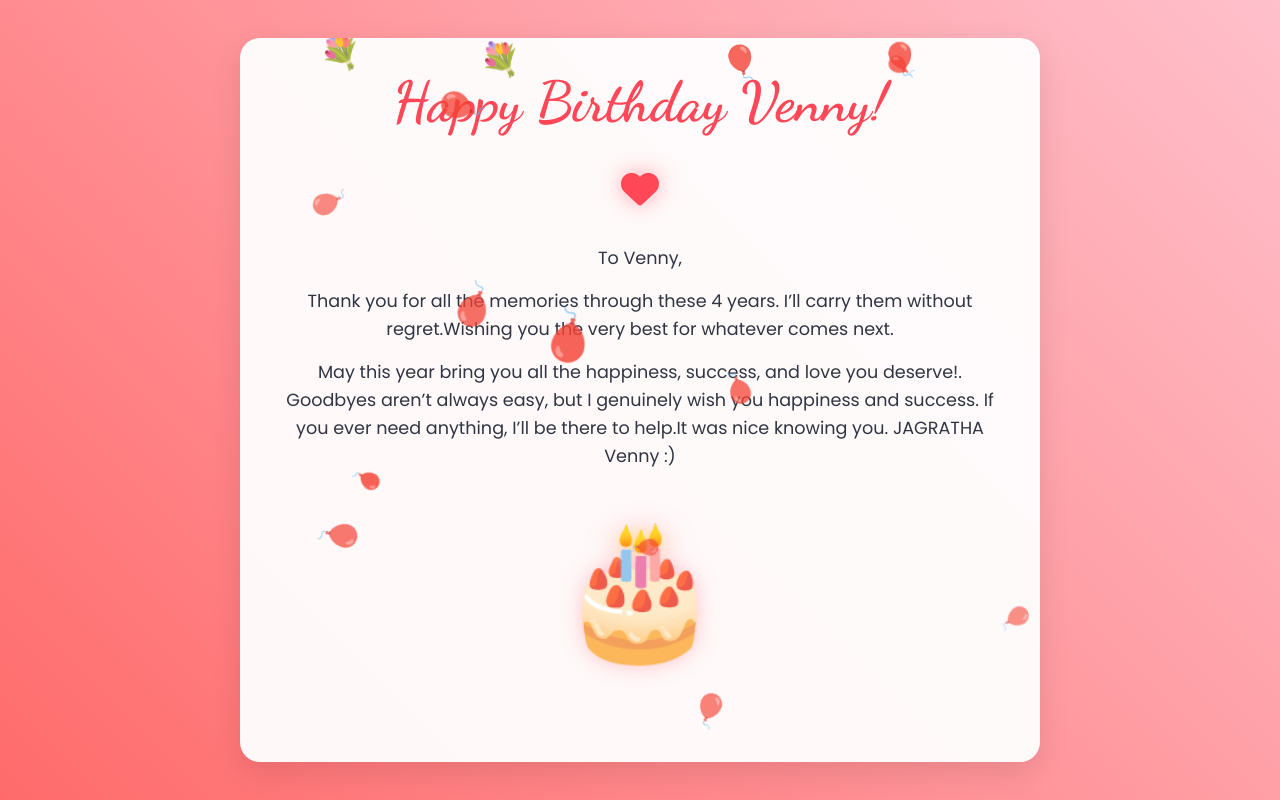
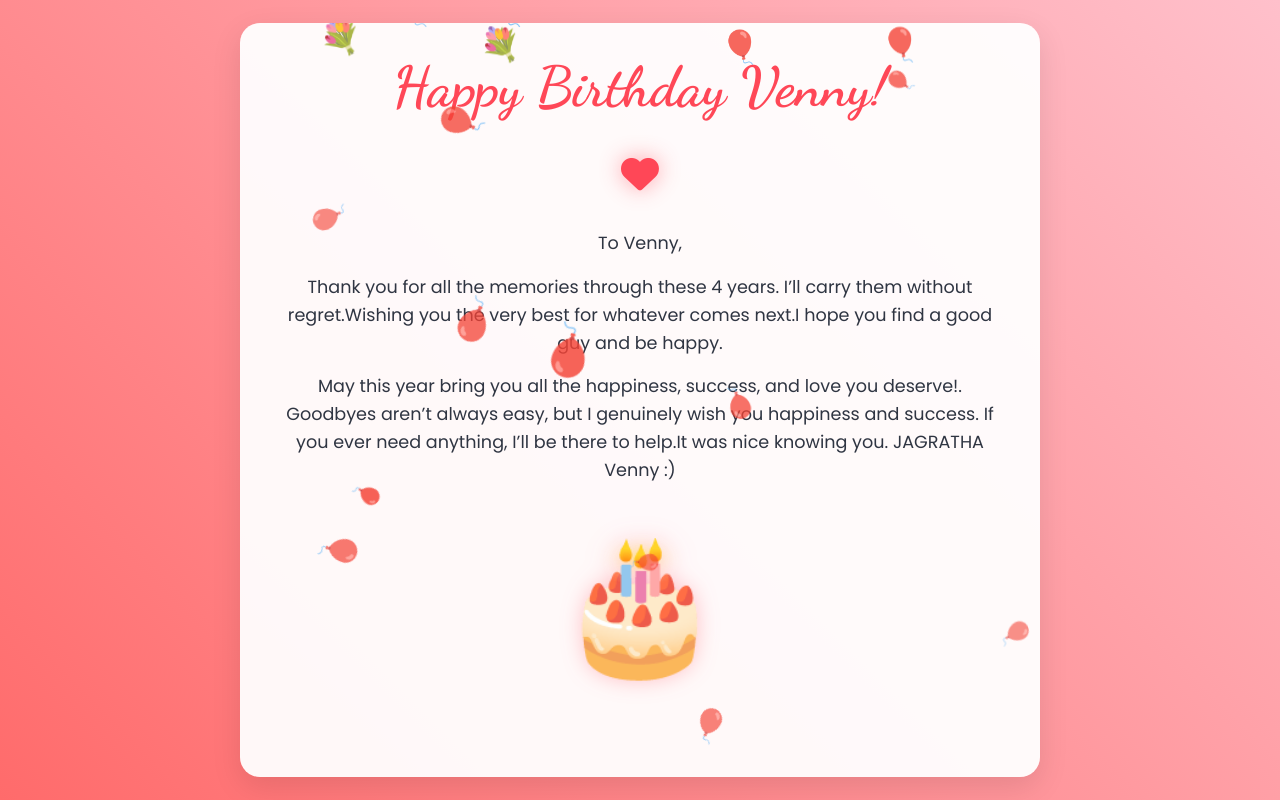
Before and after one commit to Shashankgurram/VennyBirthday, a plain HTML site: page index.html in a window 1280 px wide. Drawn offline with Linux system fonts and the light colour scheme.

Commit message:
Update index.html

```diff
--- a/index.html
+++ b/index.html
@@ -26,7 +26,7 @@
 
             <div class="message-section">
                 <p class="message">To Venny,</p>
-                <p class="message">Thank you for all the memories through these 4 years. I’ll carry them without regret.Wishing you the very best for whatever comes next.</p>
+                <p class="message">Thank you for all the memories through these 4 years. I’ll carry them without regret.Wishing you the very best for whatever comes next.I hope you find a good guy and be happy.</p>
                 <p class="message">May this year bring you all the happiness, success, and love you deserve!. Goodbyes aren’t always easy, but I genuinely wish you happiness and success. If you ever need anything, I’ll be there to help.It was nice knowing you. JAGRATHA Venny :)</p>
             </div>
 
```
